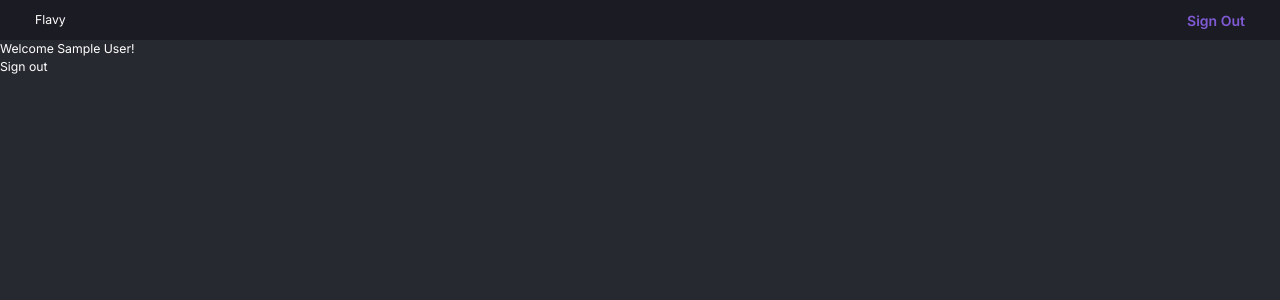
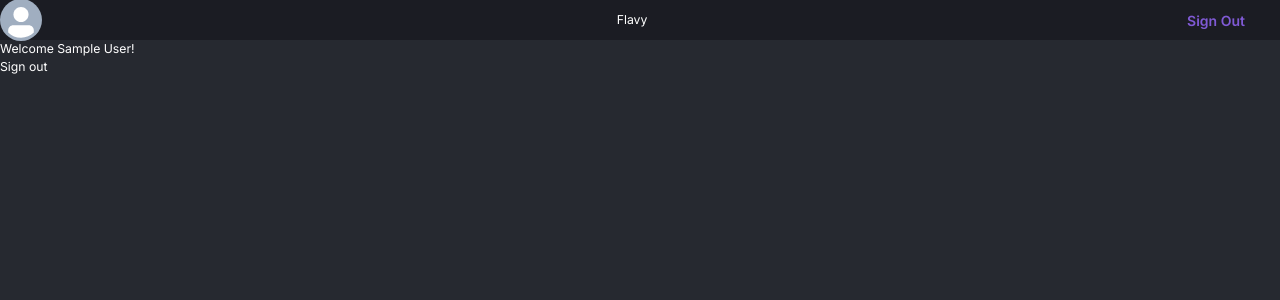
Before and after one commit to tyblue18/RnR, a Next.js app: page /home in a window 1280 px wide. Shown: the top 300 px of the page. Built offline with nearby package versions, Linux system fonts and the light colour scheme; no server answers; sample sign-in values are in the browser's storage.

Commit message:
Avatar "setup"

```diff
--- a/src/app/components/navBar.jsx
+++ b/src/app/components/navBar.jsx
@@ -1,6 +1,8 @@
 "use client";
 import { signIn, signOut, useSession } from "next-auth/react";
 import { Text, Button } from "@chakra-ui/react";
+import { Avatar, AvatarBadge, AvatarGroup } from '@chakra-ui/react'
+
 
 
 
@@ -16,6 +18,7 @@ export default function NavBar() {
   return (
     <>
       <nav>
+        <Avatar></Avatar>
         <Text ml={10}>Flavy</Text>
         <Button
           mr={10}
@@ -23,6 +26,7 @@ export default function NavBar() {
           variant="link"
           onClick={() => {
             statusFunc();
+
           }}
         >
           {statusText}
```
